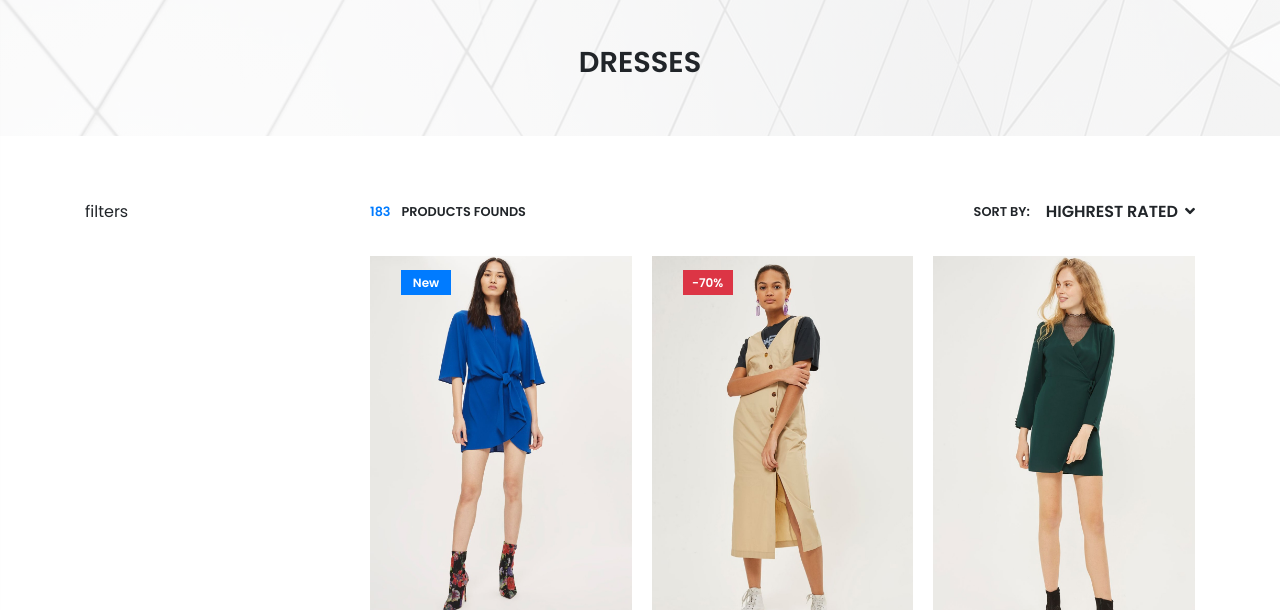
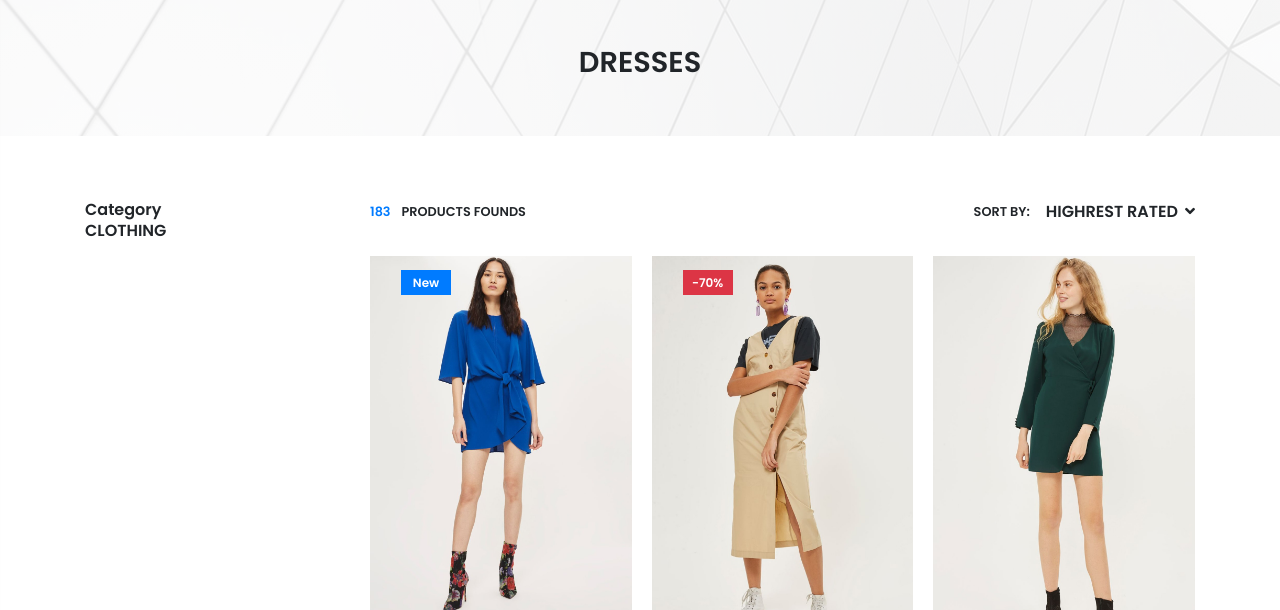
Before and after one commit to MGamal1986/ecommerce, a website: page dist/shop.html in a window 1280 px wide. Shown: the part 77-687 px from the top of the page. Drawn offline with Linux system fonts and the light colour scheme.

Commit message:
start in categories section in shop page

```diff
--- a/src/scss/import/_shop.scss
+++ b/src/scss/import/_shop.scss
@@ -10,6 +10,18 @@
 // products section styles
 .products{
     padding: 4rem 0;
+    .lines{
+        .category-title{
+            font-weight: 600;
+            font-size: 1rem;
+            margin: 0;
+        }
+        .line{
+            .line-item{
+                font-weight: 600;
+            }
+        }
+    }
     .products-head{
         font-size: 0.8rem;
         font-weight: 600;
```
Also changed, not shown: dist/css/style.min.css, dist/shop.html, 1 other file.
